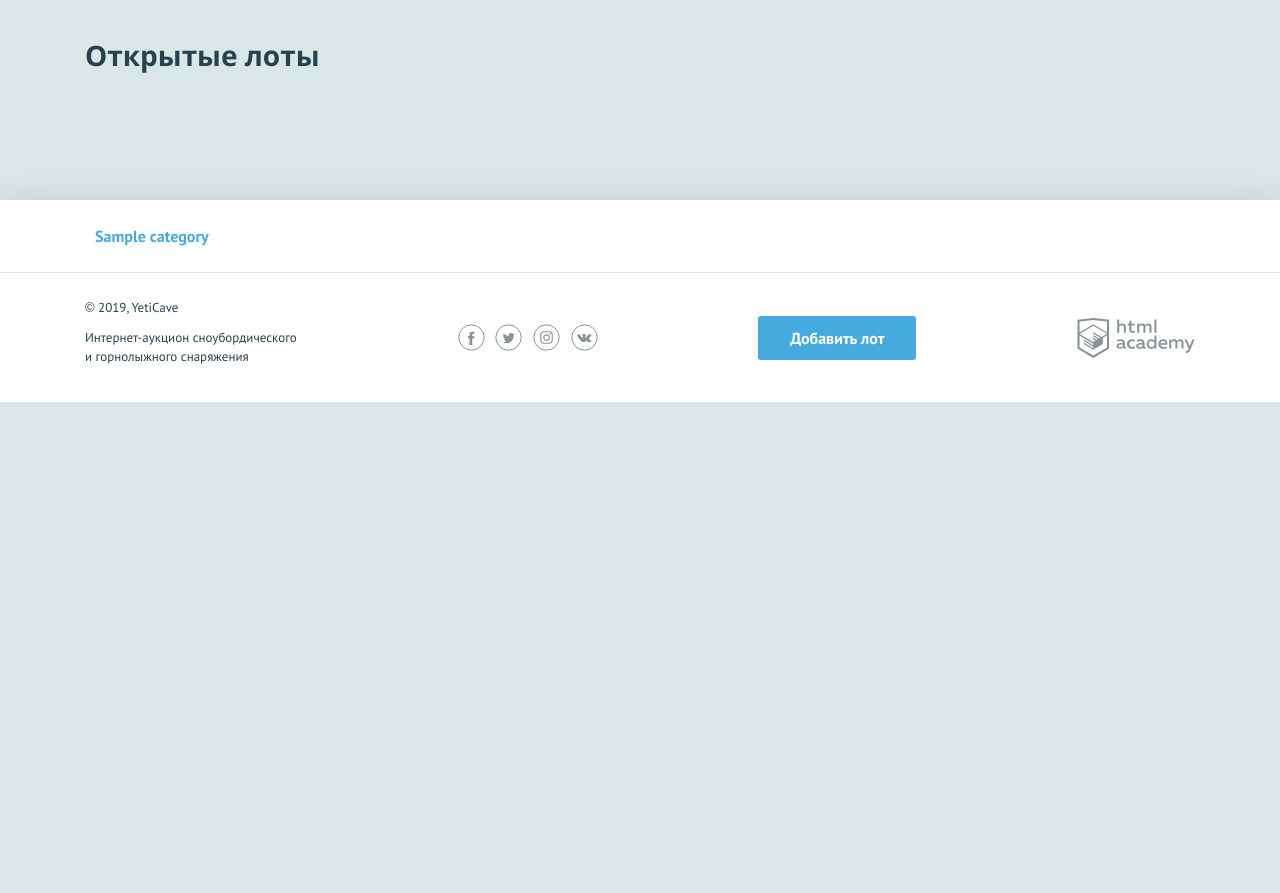
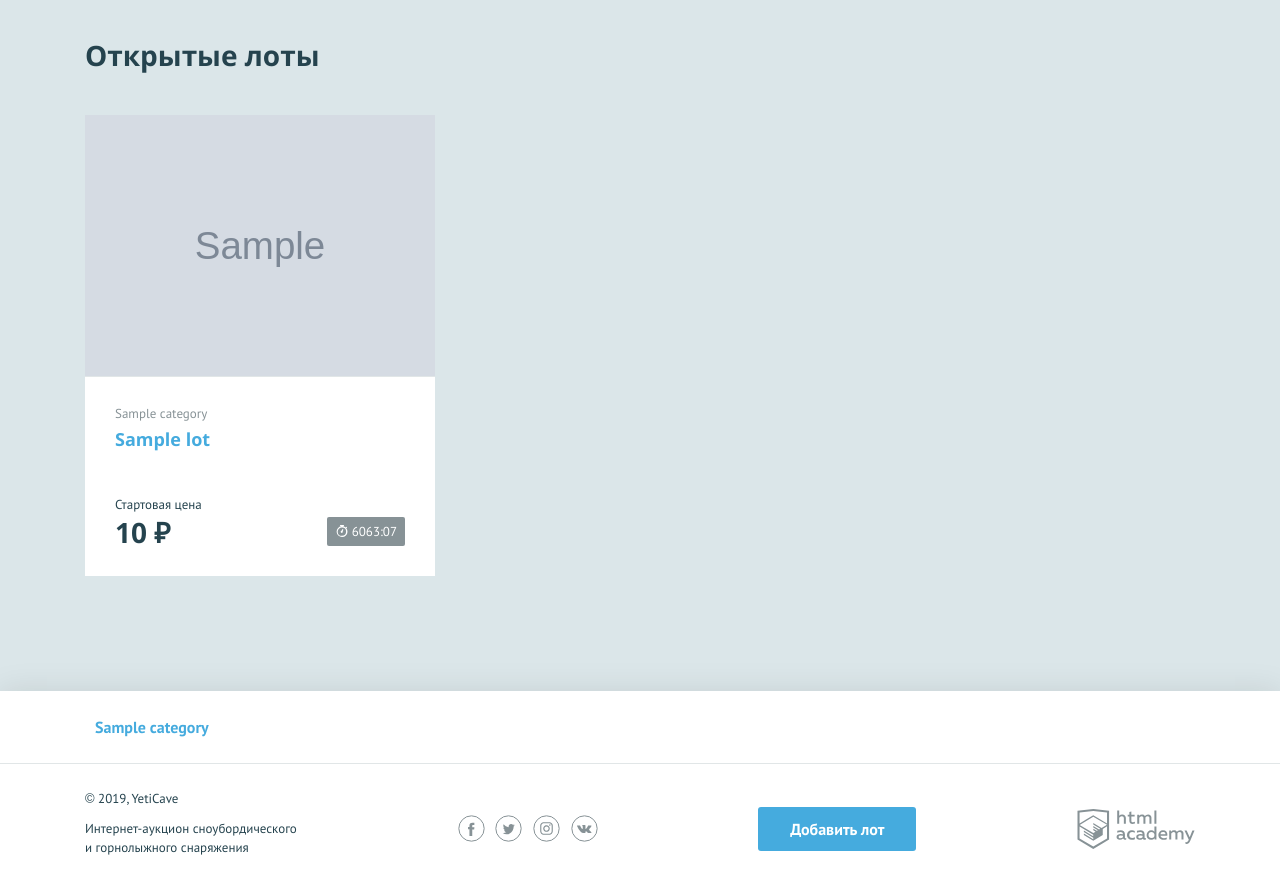
Before and after one commit to goodwin1977/630381-yeticave-9, a PHP site: page / in a window 1280 px wide. Shown: the part 451-1344 px from the top of the page. Before the commit the page ends 853 px from the top, so only its background shows below. Run offline with PHP 8.4, Linux system fonts and the light colour scheme; tables that the repository leaves empty hold one stand-in row (values such as "Sample post"); grey boxes marked "Sample" are stand-in pictures; data that the repository does not hold is empty; some libraries are stand-ins or nearby versions.

Commit message:
подключение и вывод лотов

```diff
--- a/index.php
+++ b/index.php
@@ -81,10 +81,26 @@ $link = mysqli_connect('localhost', 'root', '', 'yeticave');
 if ($link == false) {
     print("Ошибка: Невозможно подключиться к MySQL " . mysqli_connect_error());
 } else {
+
     mysqli_set_charset($link, "utf8");
+
     $get_categories_sql = 'SELECT * FROM categories';
     $get_categories = mysqli_query($link, $get_categories_sql);
     $categories = mysqli_fetch_all($get_categories, MYSQLI_ASSOC);
+
+    $get_lots_sql =
+        'SELECT
+            lots.id,
+            lots.title as lot_title,
+            lots.start_price,
+            lots.image_url,
+            lots.finish_date,
+            categories.name as category_name
+        FROM lots
+        JOIN categories ON categories.id = lots.id
+        ORDER BY lots.finish_date DESC;';
+    $get_lots = mysqli_query($link, $get_lots_sql);
+    $lots = mysqli_fetch_all($get_lots, MYSQLI_ASSOC);
 
 
 
--- a/templates/index.php
+++ b/templates/index.php
@@ -20,19 +20,19 @@
             <?php foreach($lots as $k => $v): ?>
                 <li class="lots__item lot">
                     <div class="lot__image">
-                        <img src="<?=$v['url'];?>" width="350" height="260" alt="">
+                        <img src="<?=$v['image_url'];?>" width="350" height="260" alt="">
                     </div>
                     <div class="lot__info">
-                        <span class="lot__category"><?=$v['cat'];?></span>
+                        <span class="lot__category"><?=$v['category_name'];?></span>
                         <h3 class="lot__title"><a class="text-link" href="pages/lot.html"><?=$v['lot_title'];?></a></h3>
                         <div class="lot__state">
                             <div class="lot__rate">
                                 <span class="lot__amount">Стартовая цена</span>
-                                <span class="lot__cost"><?=format_price($v['price']);?></span>
+                                <span class="lot__cost"><?=format_price($v['start_price']);?></span>
                             </div>
                             <!-- <div class="lot__timer timer"> -->
-                            <div class="lot__timer timer <?=is_last_hour('tomorrow') ? "timer--finishing" : '' ?>">
-                                    <?=get_time_to_lot("tomorrow") ?>
+                            <div class="lot__timer timer <?=is_last_hour($v['finish_date']) ? "timer--finishing" : '' ?>">
+                                    <?=get_time_to_lot($v['finish_date']) ?>
                             </div>
                             <!-- </div> -->
                         </div>
```
Lines whose indentation alone changed are shown as unchanged.
